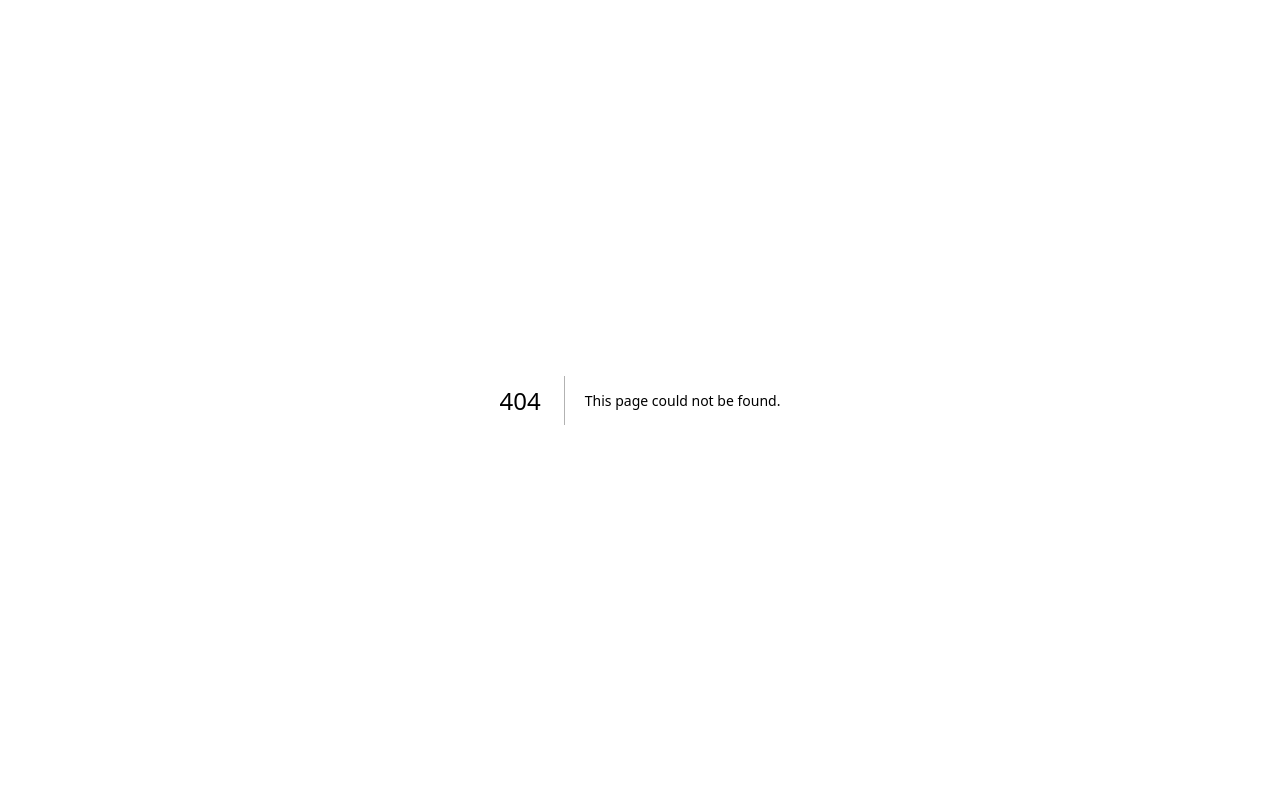
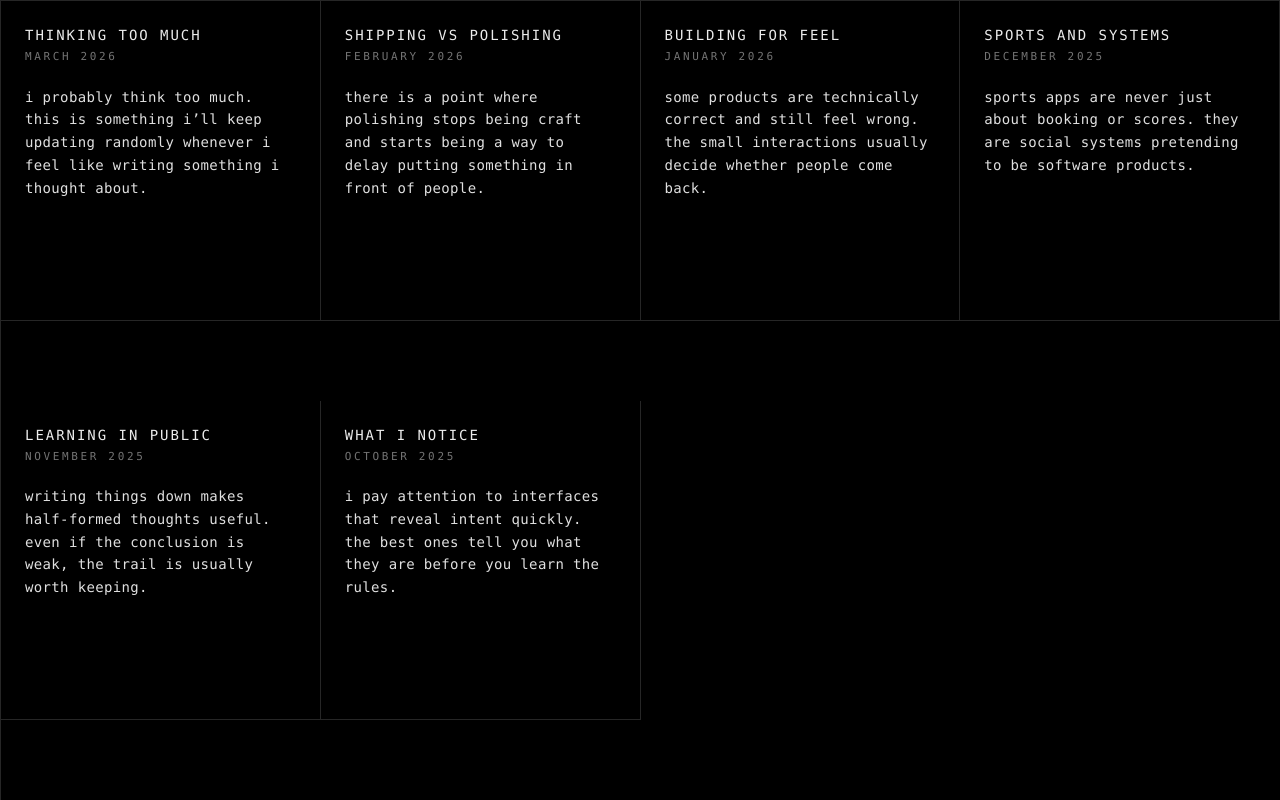
Before and after one commit to rawnak-rr/cardfolio, a Next.js app: page /thoughts in a window 1280 px wide. Before the commit this address had no page. Built offline with nearby package versions, Linux system fonts and the light colour scheme.

Commit message:
updated thoughts design

```diff
--- a/app/components/back-button.tsx
+++ /dev/null
@@ -1,18 +0,0 @@
-'use client';
-
-type BackButtonProps = {
-  onClick: () => void;
-  label?: string;
-};
-
-export function BackButton({ onClick, label = '../' }: BackButtonProps) {
-  return (
-    <button
-      type="button"
-      onClick={onClick}
-      className="self-start underline bg-transparent border-0 text-white/50 cursor-pointer p-0 text-sm"
-    >
-      {label}
-    </button>
-  );
-}
--- /dev/null
+++ b/app/components/backButton.tsx
@@ -0,0 +1,43 @@
+'use client';
+
+import Link from 'next/link';
+
+type BaseBackButtonProps = {
+  label?: string;
+};
+
+type BackButtonAsButton = BaseBackButtonProps & {
+  onClick: () => void;
+  href?: never;
+};
+
+type BackButtonAsLink = BaseBackButtonProps & {
+  href: string;
+  onClick?: never;
+};
+
+type BackButtonProps = BackButtonAsButton | BackButtonAsLink;
+
+const className = 'self-start underline bg-transparent border-0 text-white/50 cursor-pointer p-0 text-sm';
+
+export function BackButton(props: BackButtonProps) {
+  const label = props.label ?? '../';
+
+  if ('href' in props) {
+    return (
+      <Link href={props.href} className={className}>
+        {label}
+      </Link>
+    );
+  }
+
+  return (
+    <button
+      type="button"
+      onClick={props.onClick}
+      className={className}
+    >
+      {label}
+    </button>
+  );
+}
--- a/app/components/card.tsx
+++ b/app/components/card.tsx
@@ -1,5 +1,6 @@
 'use client';
 
+import Link from 'next/link';
 import type { KeyboardEvent, PointerEvent, RefObject } from 'react';
 
 type CardProps = {
@@ -17,7 +18,6 @@ type CardProps = {
   onPointerLeave: () => void;
   onResumeClick: (e: React.MouseEvent<HTMLButtonElement>) => void;
   onContactClick: (e: React.MouseEvent<HTMLButtonElement>) => void;
-  onThoughtsClick: (e: React.MouseEvent<HTMLButtonElement>) => void;
 };
 
 export function Card({
@@ -35,7 +35,6 @@ export function Card({
   onPointerLeave,
   onResumeClick,
   onContactClick,
-  onThoughtsClick,
 }: CardProps) {
   return (
     <div ref={cardContainerRef} className="w-[min(90vw,420px)] [perspective:1600px] relative z-10">
@@ -107,13 +106,13 @@ export function Card({
                     </p>
                   </div>
                   <div className="flex flex-col items-end space-y-0.5">
-                    <button
-                      type="button"
+                    <Link
+                      href="/thoughts"
                       className="dotted-link text-sm uppercase tracking-[0.08em] text-black/50 bg-transparent border-0 cursor-pointer p-0"
-                      onClick={onThoughtsClick}
+                      onClick={(e) => e.stopPropagation()}
                     >
                       THOUGHTS
-                    </button>
+                    </Link>
                     <a
                       href="https://github.com/rawnak-rr"
                       target="_blank"
--- a/app/components/contact.tsx
+++ b/app/components/contact.tsx
@@ -1,6 +1,6 @@
 'use client';
 
-import { BackButton } from '@/app/components/back-button';
+import { BackButton } from '@/app/components/backButton';
 
 type ContactProps = {
   isOpen: boolean;
--- a/app/components/resume.tsx
+++ b/app/components/resume.tsx
@@ -1,6 +1,6 @@
 'use client';
 
-import { BackButton } from '@/app/components/back-button';
+import { BackButton } from '@/app/components/backButton';
 import type { ResumeData } from '@/src/data';
 
 type ResumeProps = {
--- a/app/components/thoughts.tsx
+++ b/app/components/thoughts.tsx
@@ -1,6 +1,6 @@
 'use client';
 
-import { BackButton } from '@/app/components/back-button';
+import { BackButton } from '@/app/components/backButton';
 
 type ThoughtsProps = {
   isOpen: boolean;
--- a/app/page.tsx
+++ b/app/page.tsx
@@ -5,13 +5,10 @@ import gsap from 'gsap';
 import { Card } from '@/app/components/card';
 import { Contact } from '@/app/components/contact';
 import { Resume } from '@/app/components/resume';
-import { Thoughts } from '@/app/components/thoughts';
 import { profile, resume, studies } from '@/src/data';
-import { noteContent } from '@/src/noteContent';
 
 export default function Page() {
   const [isFlipped, setIsFlipped] = useState(false);
-  const [showNote, setShowNote] = useState(false);
   const [showContact, setShowContact] = useState(false);
   const [showResume, setShowResume] = useState(false);
   const [emailCopied, setEmailCopied] = useState(false);
@@ -21,7 +18,7 @@ export default function Page() {
   const isMousePointer = useRef(false);
 
   const currentStudy = studies.find((s) => s.current) ?? studies[0];
-  const canFlipCard = !showNote && !showContact && !showResume;
+  const canFlipCard = !showContact && !showResume;
 
   useEffect(() => {
     if (!cardRef.current) return;
@@ -83,28 +80,6 @@ export default function Page() {
     });
   };
 
-  const handleNoteClick = (e: React.MouseEvent) => {
-    e.stopPropagation();
-    if (!cardContainerRef.current || !cardRef.current) return;
-
-    const tl = gsap.timeline({
-      onComplete: () => setShowNote(true)
-    });
-
-    tl.to(cardRef.current, {
-      rotateX: 0,
-      rotateY: rotationState.current.base,
-      rotateZ: 90,
-      duration: 0.6,
-      ease: 'power3.inOut',
-    })
-    .to(cardContainerRef.current, {
-      y: '-250%',
-      duration: 0.6,
-      ease: 'power2.in',
-    }, '-=0.1');
-  };
-
   const handleResumeClick = (e: React.MouseEvent) => {
     e.stopPropagation();
     if (!cardContainerRef.current || !cardRef.current) return;
@@ -152,7 +127,6 @@ export default function Page() {
   const handleClosePanel = () => {
     if (!cardContainerRef.current || !cardRef.current) return;
 
-    setShowNote(false);
     setShowContact(false);
     setShowResume(false);
 
@@ -198,9 +172,7 @@ export default function Page() {
         onPointerLeave={handlePointerLeave}
         onResumeClick={handleResumeClick}
         onContactClick={handleContactClick}
-        onThoughtsClick={handleNoteClick}
       />
-      <Thoughts isOpen={showNote} content={noteContent} onClose={handleClosePanel} />
       <Contact
         isOpen={showContact}
         emailCopied={emailCopied}
--- /dev/null
+++ b/app/thoughts/[slug]/page.tsx
@@ -0,0 +1,39 @@
+import { notFound } from 'next/navigation';
+import { BackButton } from '@/app/components/backButton';
+import { thoughts } from '@/src/data';
+
+type ThoughtPageProps = {
+  params: Promise<{
+    slug: string;
+  }>;
+};
+
+export function generateStaticParams() {
+  return thoughts.map((thought) => ({
+    slug: thought.slug,
+  }));
+}
+
+export default async function ThoughtPage({ params }: ThoughtPageProps) {
+  const { slug } = await params;
+  const thought = thoughts.find((entry) => entry.slug === slug);
+
+  if (!thought) {
+    notFound();
+  }
+
+  return (
+    <main className="note-panel min-h-screen bg-black text-white">
+      <div className="flex min-h-screen items-center justify-center px-6 py-12">
+        <div className="max-w-md px-2 flex flex-col gap-8">
+          <div className="space-y-1">
+            <h1 className="text-sm uppercase tracking-[0.14em] text-white/92">{thought.title}</h1>
+            <p className="text-[11px] uppercase tracking-[0.24em] text-white/45">{thought.date}</p>
+          </div>
+          <p className="text-sm leading-relaxed tracking-wide text-white/88">{thought.content}</p>
+          <BackButton href="/thoughts" />
+        </div>
+      </div>
+    </main>
+  );
+}
--- /dev/null
+++ b/app/thoughts/page.tsx
@@ -0,0 +1,27 @@
+import Link from 'next/link';
+import { thoughts } from '@/src/data';
+
+export default function ThoughtsPage() {
+  return (
+    <main className="note-panel min-h-screen bg-black text-white">
+      <div className="grid min-h-screen grid-cols-1 border-l border-t border-white/15 sm:grid-cols-2 lg:grid-cols-3 xl:grid-cols-4">
+        {thoughts.map((thought) => (
+          <Link
+            key={thought.slug}
+            href={`/thoughts/${thought.slug}`}
+            className="block aspect-square border-b border-r border-white/15 p-5 transition-colors hover:bg-white/[0.03] sm:p-6"
+          >
+            <div className="flex h-full flex-col gap-5">
+              <div className="space-y-1">
+                <h2 className="text-sm uppercase tracking-[0.14em] text-white/92">{thought.title}</h2>
+                <p className="text-[11px] uppercase tracking-[0.24em] text-white/45">{thought.date}</p>
+              </div>
+
+              <p className="text-sm leading-relaxed tracking-wide text-white/88">{thought.excerpt}</p>
+            </div>
+          </Link>
+        ))}
+      </div>
+    </main>
+  );
+}
--- a/src/data.ts
+++ b/src/data.ts
@@ -33,6 +33,14 @@ export type ResumeData = {
   techStack: ResumeTechStack;
   experience: ExperienceItem[];
   hobbies: ResumeHobbyItem[];
+};
+
+export type ThoughtCard = {
+  slug: string;
+  title: string;
+  date: string;
+  excerpt: string;
+  content: string;
 };
 
 export const profile = {
@@ -118,3 +126,60 @@ export const resume: ResumeData = {
     },
   ],
 };
+
+export const thoughts: ThoughtCard[] = [
+  {
+    slug: 'thinking-too-much',
+    title: 'Thinking Too Much',
+    date: 'March 2026',
+    excerpt:
+      'i probably think too much. this is something i’ll keep updating randomly whenever i feel like writing something i thought about.',
+    content:
+      'i probably think too much. this is something i’ll keep updating randomly whenever i feel like writing something i thought about. it’s directly linked to my notes so have fun coming across random thoughts of mine.',
+  },
+  {
+    slug: 'shipping-vs-polishing',
+    title: 'Shipping vs Polishing',
+    date: 'February 2026',
+    excerpt:
+      'there is a point where polishing stops being craft and starts being a way to delay putting something in front of people.',
+    content:
+      'there is a point where polishing stops being craft and starts being a way to delay putting something in front of people. most of the time users would rather feel momentum than witness perfection. i keep reminding myself that feedback arrives from shipping, not from staring at the same feature for two extra nights.',
+  },
+  {
+    slug: 'building-for-feel',
+    title: 'Building for Feel',
+    date: 'January 2026',
+    excerpt:
+      'some products are technically correct and still feel wrong. the small interactions usually decide whether people come back.',
+    content:
+      'some products are technically correct and still feel wrong. the small interactions usually decide whether people come back. speed matters, but so does rhythm. spacing matters, but so does what a screen implies before anyone reads a single word. that difference is hard to measure and obvious to users.',
+  },
+  {
+    slug: 'sports-and-systems',
+    title: 'Sports and Systems',
+    date: 'December 2025',
+    excerpt:
+      'sports apps are never just about booking or scores. they are social systems pretending to be software products.',
+    content:
+      'sports apps are never just about booking or scores. they are social systems pretending to be software products. once people start organizing around them, the product becomes about trust, pacing, reliability, and group behavior. the software is only the visible layer.',
+  },
+  {
+    slug: 'learning-in-public',
+    title: 'Learning in Public',
+    date: 'November 2025',
+    excerpt:
+      'writing things down makes half-formed thoughts useful. even if the conclusion is weak, the trail is usually worth keeping.',
+    content:
+      'writing things down makes half-formed thoughts useful. even if the conclusion is weak, the trail is usually worth keeping. i think people underestimate how often clarity comes after expression instead of before it.',
+  },
+  {
+    slug: 'what-i-notice',
+    title: 'What I Notice',
+    date: 'October 2025',
+    excerpt:
+      'i pay attention to interfaces that reveal intent quickly. the best ones tell you what they are before you learn the rules.',
+    content:
+      'i pay attention to interfaces that reveal intent quickly. the best ones tell you what they are before you learn the rules. when something is designed well, you can feel the confidence in it. when it is not, every click sounds like a question.',
+  },
+];
```
